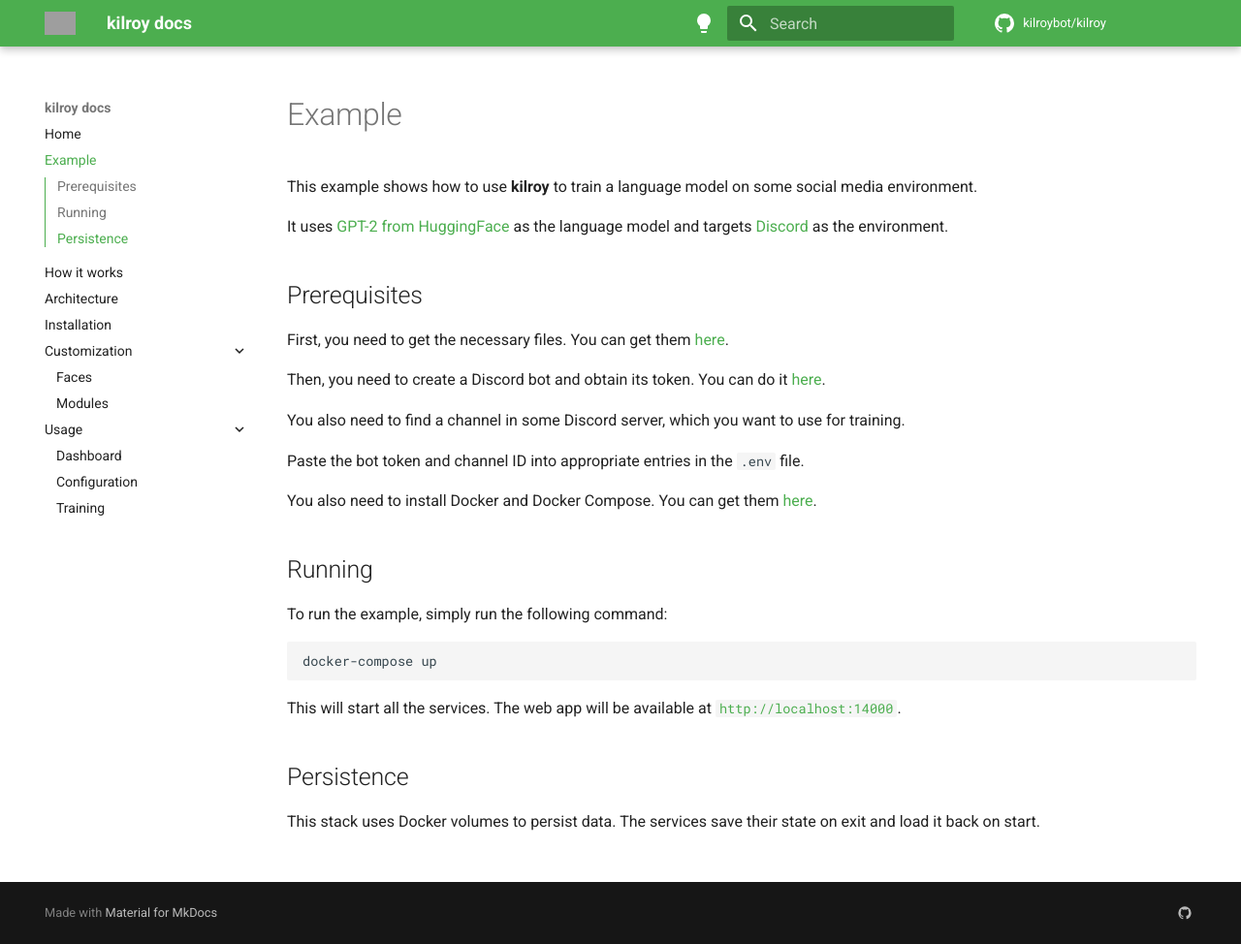
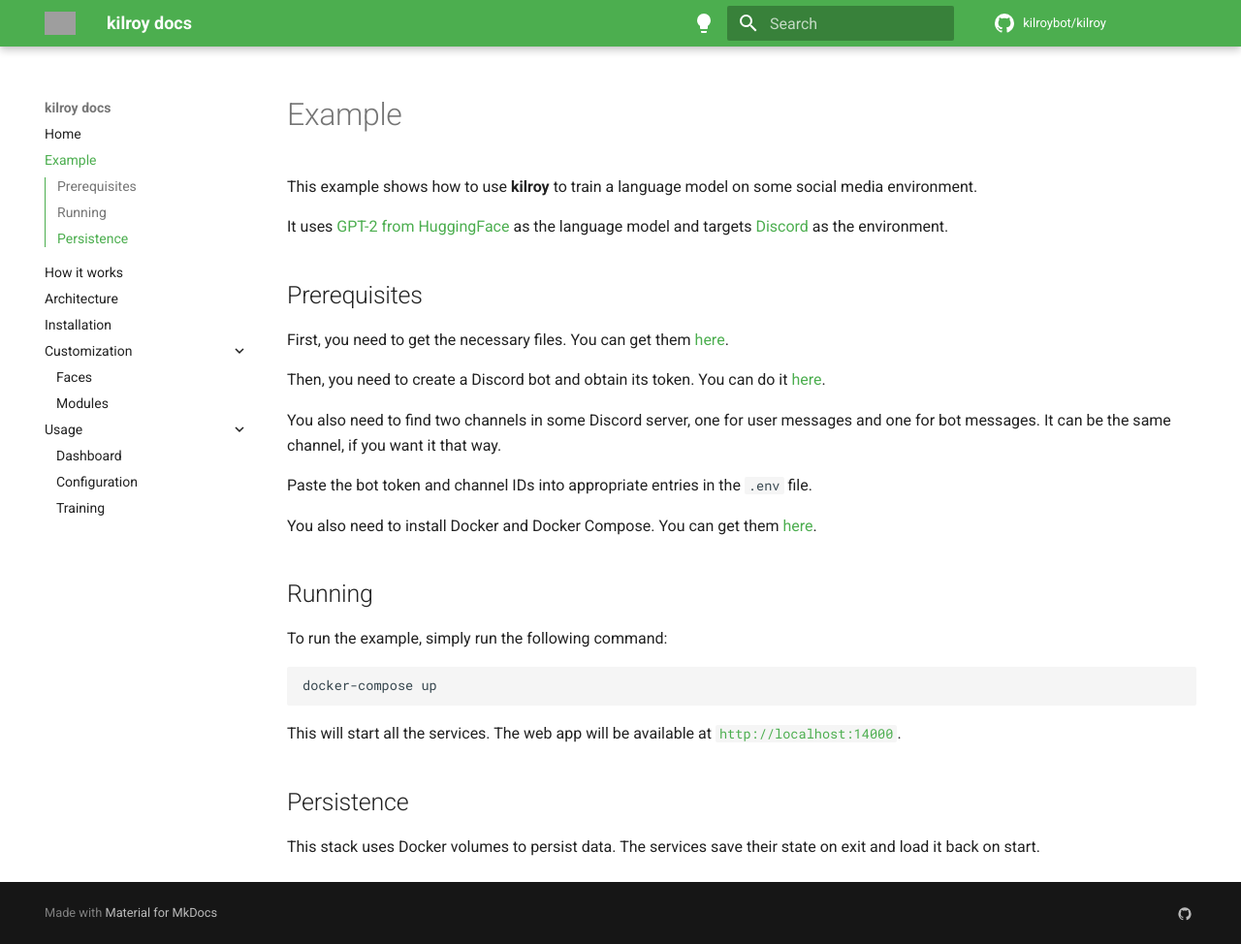
Before and after one commit to kilroybot/kilroy, an MkDocs documentation site: the page built from docs/docs/example.md, in a window 1280 px wide and 974 px high. Shown: the whole window at 97% size. Built offline with MkDocs 1.6.1 and Material for MkDocs 9.7.7, drawn with Linux system fonts in a browser that asks for light colours; comment, search, counter and statistics services are not loaded; grey boxes are pictures that could not be loaded.

Commit message:
Updated docs

```diff
--- a/docs/docs/example.md
+++ b/docs/docs/example.md
@@ -15,10 +15,12 @@
 Then, you need to create a Discord bot and obtain its token.
 You can do it [here](https://discord.com/developers/applications).
 
-You also need to find a channel in some Discord server,
-which you want to use for training.
+You also need to find two channels in some Discord server,
+one for user messages and one for bot messages.
+It can be the same channel, if you want it that way.
 
-Paste the bot token and channel ID into appropriate entries in the `.env` file.
+Paste the bot token and channel IDs
+into appropriate entries in the `.env` file.
 
 You also need to install Docker and Docker Compose.
 You can get them [here](https://docs.docker.com/get-docker).
```
Also changed, not shown: docs/docs/index.md (+1 -1 lines), README.md, example/README.md.
